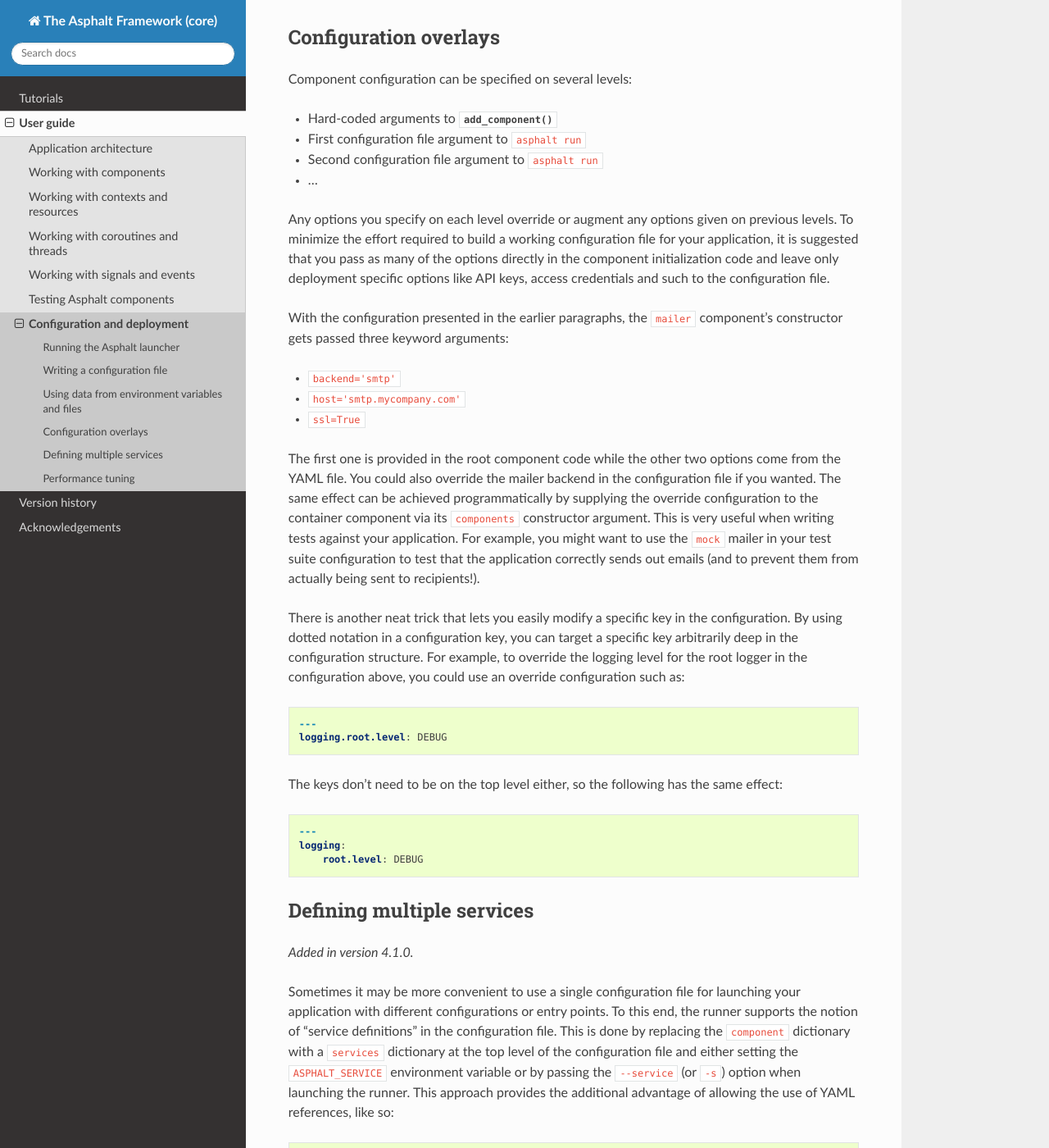
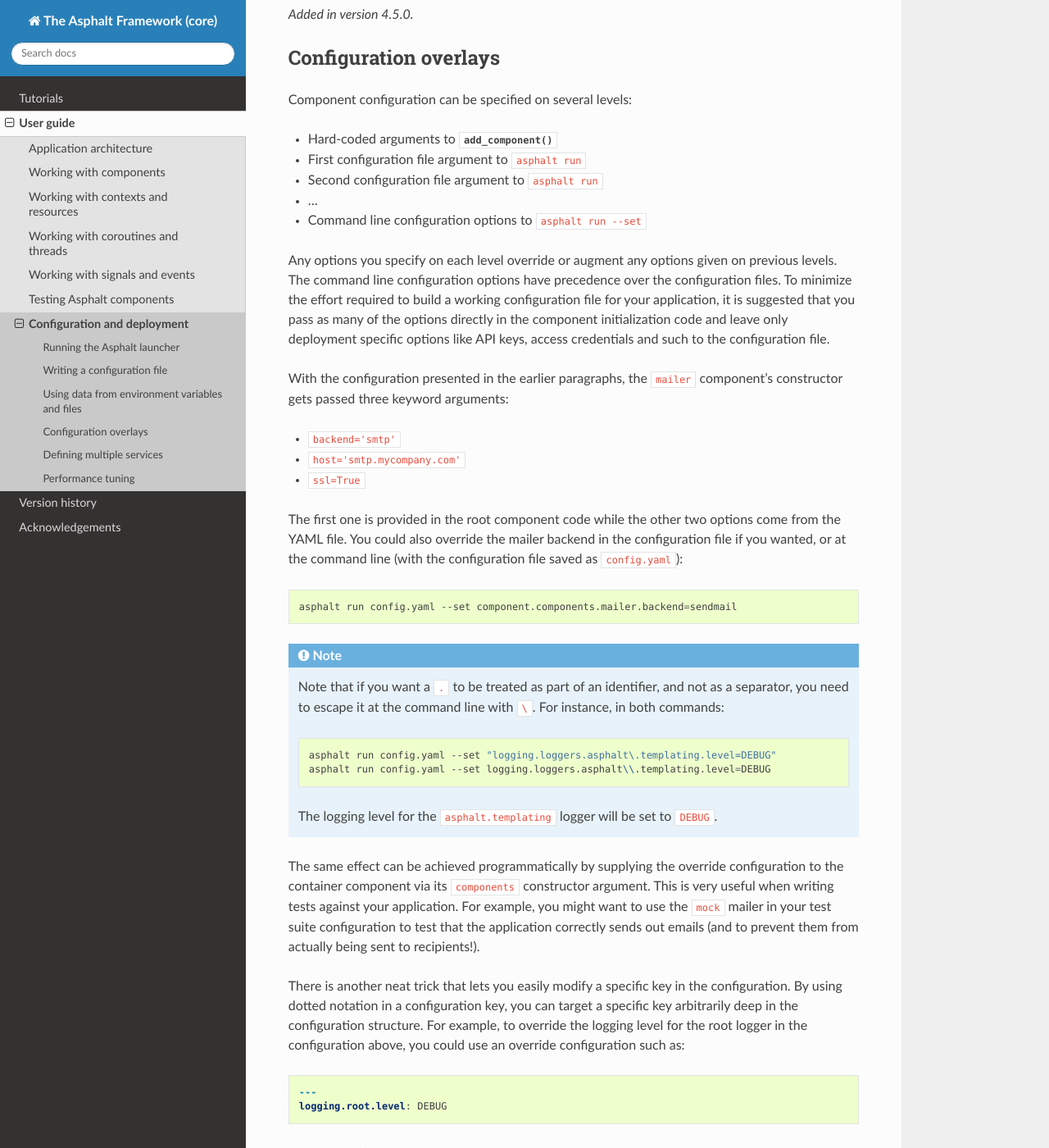
Before and after one commit to asphalt-framework/asphalt, a Sphinx documentation site: the page built from docs/userguide/deployment.rst, in a window 1280 px wide and 1400 px high, scrolled down 2978 px. Shown: the whole window at 82% size. Built offline with Sphinx 7.4.7 and the Read the Docs theme 2.0.0, drawn with Linux system fonts in a browser that asks for light colours; the version number could not be read and is left out; some of the changed text lies outside the part shown.

Commit message:
Allow configuration through CLI (#50)
Co-authored-by: Alex Grönholm <alex.gronholm@nextday.fi>

```diff
--- a/docs/userguide/deployment.rst
+++ b/docs/userguide/deployment.rst
@@ -17,17 +17,18 @@
 
 .. code-block:: bash
 
-    asphalt run yourconfig.yaml [your-overrides.yml...]
+    asphalt run yourconfig.yaml [your-overrides.yml...] [--set path.to.key=val]
 
 Or alternatively:
 
-    python -m asphalt run yourconfig.yaml [your-overrides.yml...]
+    python -m asphalt run yourconfig.yaml [your-overrides.yml...] [--set path.to.key=val]
 
 What this will do is:
 
 #. read all the given configuration files, starting from ``yourconfig.yaml``
-#. merge the configuration files' contents into a single configuration dictionary using
-   :func:`~asphalt.core.utils.merge_config`
+#. read the command line configuration options passed with ``--set``, if any
+#. merge the configuration files' contents and the command line configuration options into a single configuration dictionary using
+   :func:`~asphalt.core.utils.merge_config`.
 #. call :func:`~asphalt.core.runner.run_application` using the configuration dictionary as keyword
    arguments
 
@@ -147,8 +148,10 @@
 * First configuration file argument to ``asphalt run``
 * Second configuration file argument to ``asphalt run``
 * ...
+* Command line configuration options to ``asphalt run --set``
 
 Any options you specify on each level override or augment any options given on previous levels.
+The command line configuration options have precedence over the configuration files.
 To minimize the effort required to build a working configuration file for your application, it is
 suggested that you pass as many of the options directly in the component initialization code and
 leave only deployment specific options like API keys, access credentials and such to the
@@ -162,12 +165,29 @@
 * ``ssl=True``
 
 The first one is provided in the root component code while the other two options come from the YAML
-file. You could also override the mailer backend in the configuration file if you wanted. The same
-effect can be achieved programmatically by supplying the override configuration to the container
-component via its ``components`` constructor argument. This is very useful when writing tests
-against your application. For example, you might want to use the ``mock`` mailer in your test suite
-configuration to test that the application correctly sends out emails (and to prevent them from
-actually being sent to recipients!).
+file. You could also override the mailer backend in the configuration file if you wanted, or at the
+command line (with the configuration file saved as ``config.yaml``):
+
+.. code-block:: bash
+
+    asphalt run config.yaml --set component.components.mailer.backend=sendmail
+
+.. note::
+    Note that if you want a ``.`` to be treated as part of an identifier, and not as a separator,
+    you need to escape it at the command line with ``\``. For instance, in both commands:
+
+    .. code-block:: bash
+
+        asphalt run config.yaml --set "logging.loggers.asphalt\.templating.level=DEBUG"
+        asphalt run config.yaml --set logging.loggers.asphalt\\.templating.level=DEBUG
+
+    The logging level for the ``asphalt.templating`` logger will be set to ``DEBUG``.
+
+The same effect can be achieved programmatically by supplying the override configuration to the
+container component via its ``components`` constructor argument. This is very useful when writing
+tests against your application. For example, you might want to use the ``mock`` mailer in your test
+suite configuration to test that the application correctly sends out emails (and to prevent them
+from actually being sent to recipients!).
 
 There is another neat trick that lets you easily modify a specific key in the configuration.
 By using dotted notation in a configuration key, you can target a specific key arbitrarily deep in
```
Also changed, not shown: 2 other files.
